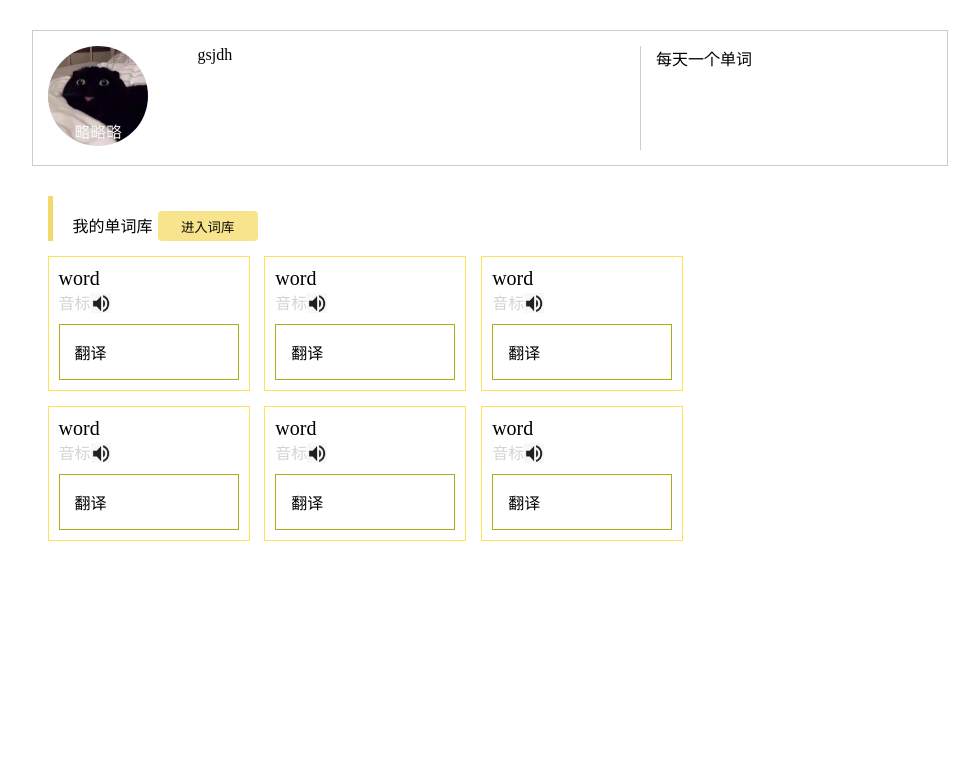
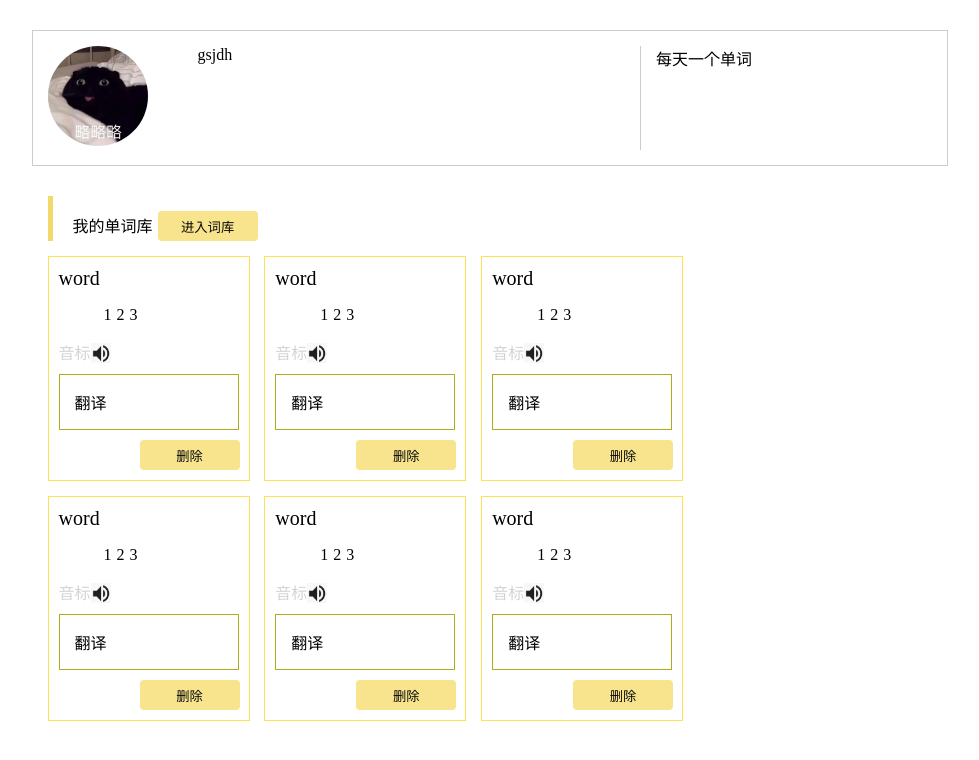
Before and after one commit to heheyuanqing/ElecDictionary_view, a Vue app: page /usr in a window 1280 px wide. Shown: the top 760 px of the page, without its empty margins (150-1129 px from the left). Built offline with nearby package versions, Linux system fonts and the light colour scheme.

Commit message:
增加用户部分

```diff
--- a/src/components/Search.vue
+++ b/src/components/Search.vue
@@ -10,12 +10,12 @@
     </div>
     <div class="recommend">
       <div class="content">
-        <word-card></word-card>
-        <word-card></word-card>
-        <word-card></word-card>
-        <word-card></word-card>
-        <word-card></word-card>
-        <word-card></word-card>
+        <word-card :btnContent="btnContent" :process="false"></word-card>
+        <word-card :btnContent="btnContent" :process="false"></word-card>
+        <word-card :btnContent="btnContent" :process="false"></word-card>
+        <word-card :btnContent="btnContent" :process="false"></word-card>
+        <word-card :btnContent="btnContent" :process="false"></word-card>
+        <word-card :btnContent="btnContent" :process="false"></word-card>
       </div>
     </div>
   </div>
@@ -29,7 +29,8 @@ export default {
   },
   data(){
     return {
-      word:""
+      word:"",
+     btnContent:"加入我的词库"
     }
   },
   methods:{
--- a/src/components/usr-home.vue
+++ b/src/components/usr-home.vue
@@ -13,12 +13,12 @@
       <div style="width:70%" v-if="haveWord">
         <div class="sel-words"> 我的单词库<button>进入词库</button></div>
         <div class="words-info">
-           <word-card :btnShow="isShow"></word-card>
-           <word-card :btnShow="isShow"></word-card>
-           <word-card :btnShow="isShow"></word-card>
-           <word-card :btnShow="isShow"></word-card>
-           <word-card :btnShow="isShow"></word-card>
-           <word-card :btnShow="isShow"></word-card>
+           <word-card :btnContent="btnContent" :process="true"></word-card>
+           <word-card :btnContent="btnContent" :process="true"></word-card>
+           <word-card :btnContent="btnContent" :process="true"></word-card>
+           <word-card :btnContent="btnContent" :process="true"></word-card>
+           <word-card :btnContent="btnContent" :process="true"></word-card>
+           <word-card :btnContent="btnContent" :process="true"></word-card>
         </div>
       </div>
       <div class="sel-words"  v-else>
@@ -38,7 +38,7 @@ export default {
         name:"gsjdh",
         msg:"每天一个单词",
         haveWord:true,
-        isShow:false
+        btnContent:"删除"
       }
     }
 }
--- /dev/null
+++ b/src/components/usr-words.vue
@@ -0,0 +1,37 @@
+<template>
+  <div class="words">
+    <word-card :btnContent="btnContent" :process="true"></word-card>
+    <word-card :btnContent="btnContent" :process="true"></word-card>
+    <word-card :btnContent="btnContent" :process="true"></word-card>
+    <word-card :btnContent="btnContent" :process="true"></word-card>
+    <word-card :btnContent="btnContent" :process="true"></word-card>
+    <word-card :btnContent="btnContent" :process="true"></word-card>
+    <word-card :btnContent="btnContent" :process="true"></word-card>
+    <word-card :btnContent="btnContent" :process="true"></word-card>
+  </div>
+</template>
+<script>
+import wordCard from './word-card'
+export default {
+  components:{
+    wordCard
+  },
+  data(){
+    return{
+      btnContent:"删除"
+    }
+  }
+}
+</script>
+<style>
+.words{
+  padding: 40px;
+  display: flex;
+  flex-direction: row;
+  flex-wrap: wrap;
+}
+.words > div{
+  margin-left:15px;
+  margin-top: 10px;
+}
+</style>
--- a/src/components/word-card.vue
+++ b/src/components/word-card.vue
@@ -2,15 +2,23 @@
   <div>
     <div class="card">
       <div class=title>word</div>
+      <ul v-if="process">
+        <li>1</li><li>2</li><li>3</li>
+      </ul>
       <div class="pho">音标<span @click="getSound"><img width="20" height="20" src="../assets/pho.png" alt="小喇叭"></span></div>
       <div class="mean">翻译</div>
-      <button @click="addList" v-if="isShow">加入我的词库</button>
+      <button @click="addList">{{btnContent}}</button>
     </div>
   </div>
 </template>
 <script>
 export default {
-  props:['isShow']
+  props:['btnContent','process'],
+  data(){
+    return {
+      num:0
+    }
+  }
 }
 </script>
 <style scoped>
@@ -23,6 +31,10 @@ export default {
 .title{
   font-size:20px;
   font-weight: 500;
+}
+ul li{
+  display: inline-block;
+  margin-left:5px;
 }
 .pho{
     position: relative;
@@ -40,6 +52,6 @@ export default {
 }
 button{
   margin-top: 10px;
-  margin-left: 50%
+  margin-left: 45%;
 }
 </style>
--- a/src/router/index.js
+++ b/src/router/index.js
@@ -2,6 +2,8 @@ import Vue from 'vue'
 import Router from 'vue-router'
 import Search from '@/components/search.vue'
 import UsrHome from '@/components/usr-home.vue'
+import SelWords from '@/components/usr-words.vue'
+import card from '@/components/word-card.vue'
 Vue.use(Router)
 
 export default new Router({
@@ -17,5 +19,15 @@ export default new Router({
       name:'usr-home',
       component:UsrHome
     },
+    {
+      path:'/sel-words',
+      name:'sel-words',
+      component:SelWords
+    },
+    {
+      path:'/test',
+      name:'test',
+      component:card
+    }
   ]
 })
```
Also changed, not shown: src/components/usr-info.vue (added, +22 -0 lines), src/components/word-result.vue (added, +13 -0 lines).
